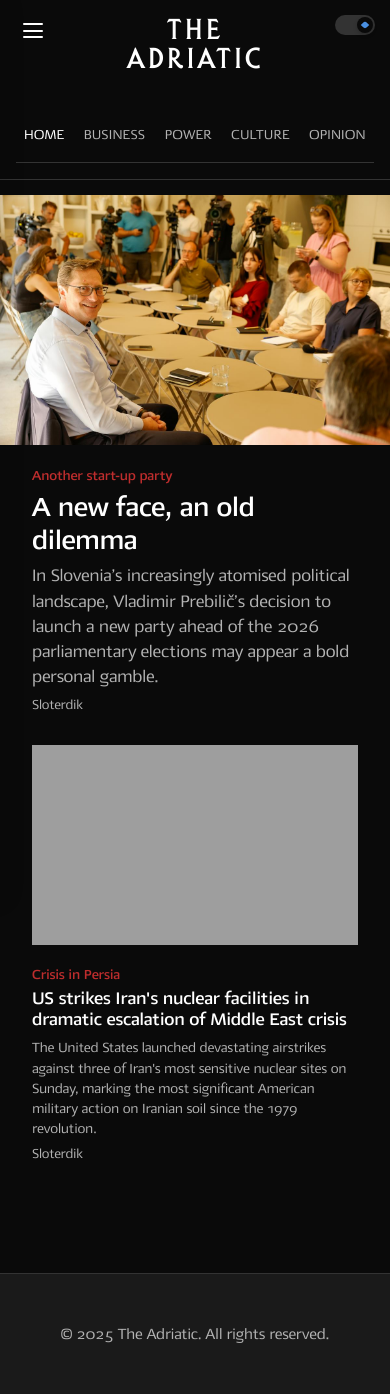
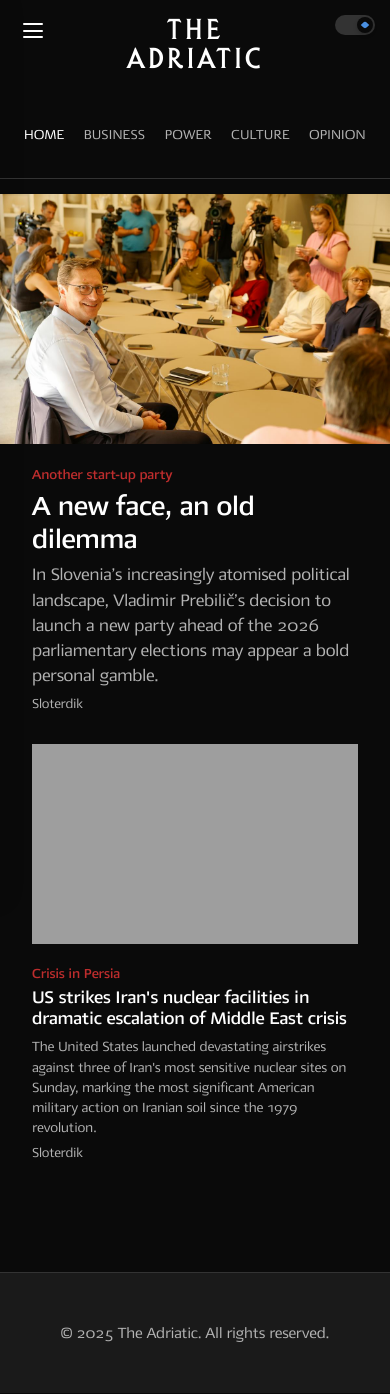
Before and after one commit to tfhoerest/azt, a Jekyll site: the page built from index.html, in a window 390 px wide. Built offline with Jekyll 4.4.1, drawn with Linux system fonts in a browser that asks for light colours; some web fonts are replaced; the list of posts is cut into pages by our own code.

Commit message:
Update default.html

```diff
--- a/_layouts/default.html
+++ b/_layouts/default.html
@@ -610,11 +610,13 @@
                 margin: 0; /* Remove auto margins */
                 padding-left: 0;
                 padding-right: 0;
+                border-bottom: none;
             }
 
-.masthead {
+  .masthead {
+    padding: var(--z-ds-space-s);
     border-bottom: 1px solid var(--z-ds-color-border);
-}
+  }
 
             .main-nav {
   padding-left: 0.5rem; /* instead of var(--z-ds-space-s) */
```
